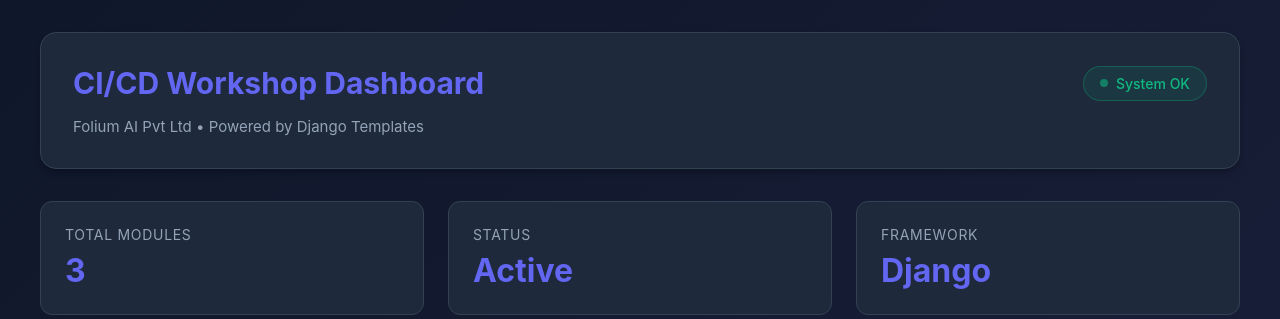
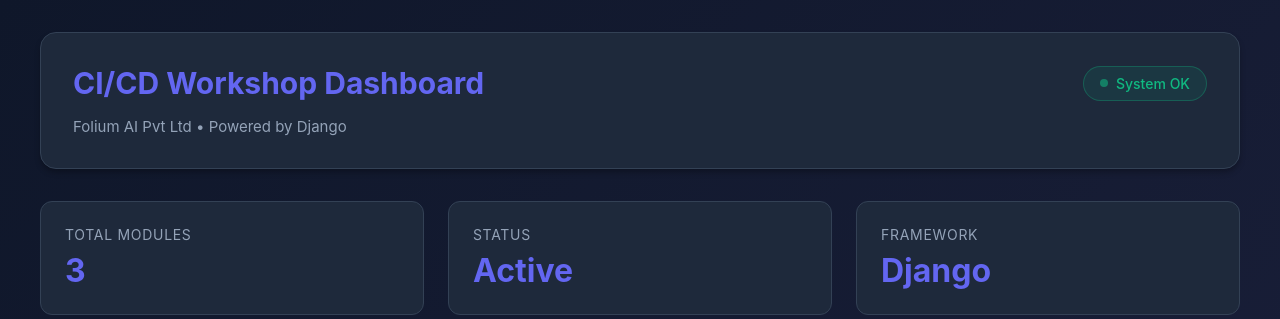
Before and after one commit to MUsamaFolium/CI_CD_workshop, a Django app: page /api/ in a window 1280 px wide. Shown: the top 319 px of the page. Run offline with Django 5.2, Linux system fonts and the light colour scheme.

Commit message:
minor html change

```diff
--- a/backend/templates/api/index.html
+++ b/backend/templates/api/index.html
@@ -198,7 +198,7 @@
                     System OK
                 </div>
             </div>
-            <p class="header-subtitle">Folium AI Pvt Ltd • Powered by Django Templates</p>
+            <p class="header-subtitle">Folium AI Pvt Ltd • Powered by Django</p>
         </div>
 
         <div class="stats-grid">
```
